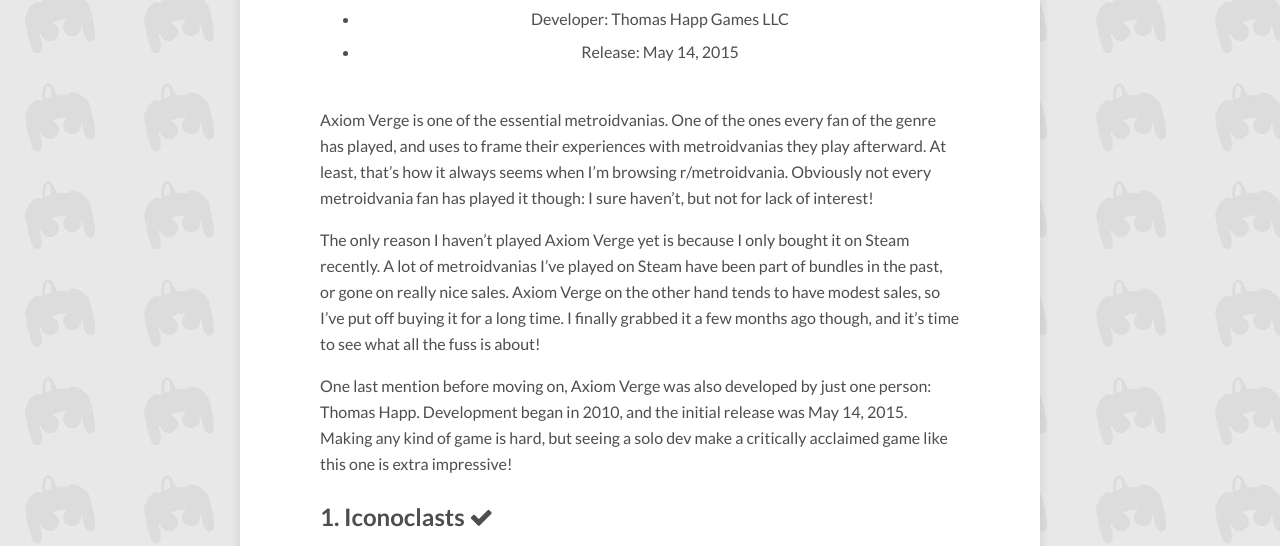
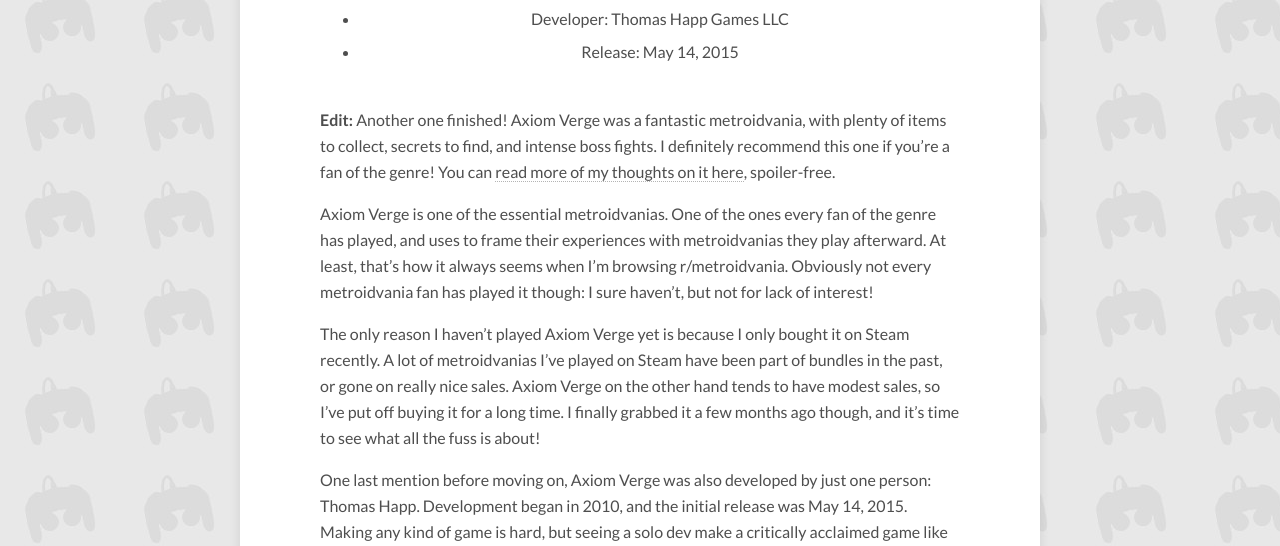
Before and after one commit to BravingTheBacklog/bravingthebacklog.github.io, a Jekyll site: the page built from _posts/2021-03-06-top-10-metroidvanias-in-my-backlog.md, in a window 1280 px wide and 1400 px high, scrolled down 6644 px, cut to the strip 150-696 px from the top of the window. Built offline with Jekyll 4.4.1, drawn with Linux system fonts in a browser that asks for light colours; nearby versions of some CDN libraries; comment, search, counter and statistics services are not loaded; some of the changed text lies outside the part shown.

Commit message:
Check Axiom Verge off backlog list

```diff
--- a/_posts/2021-03-06-top-10-metroidvanias-in-my-backlog.md
+++ b/_posts/2021-03-06-top-10-metroidvanias-in-my-backlog.md
@@ -178,7 +178,13 @@
 I've seen nothing but praise for The Messenger online, and that's why I have it
 so high on this list. I want to see what all the hype is about!
 
-## 2. {% include game.html game="Axiom Verge" %}
+## 2. {% include game.html game="Axiom Verge" checkmark="" %}
+
+**Edit:** Another one finished! Axiom Verge was a fantastic metroidvania, with
+plenty of items to collect, secrets to find, and intense boss fights. I
+definitely recommend this one if you're a fan of the genre! You can [read more
+of my thoughts on it here]({% post_url 2021-07-12-what-im-playing-no-132
+%}#AxiomVerge), spoiler-free.
 
 Axiom Verge is one of the essential metroidvanias. One of the ones every fan of
 the genre has played, and uses to frame their experiences with metroidvanias
```
Also changed, not shown: other parts of _posts/2021-03-06-top-10-metroidvanias-in-my-backlog.md (+2 -2 lines).
